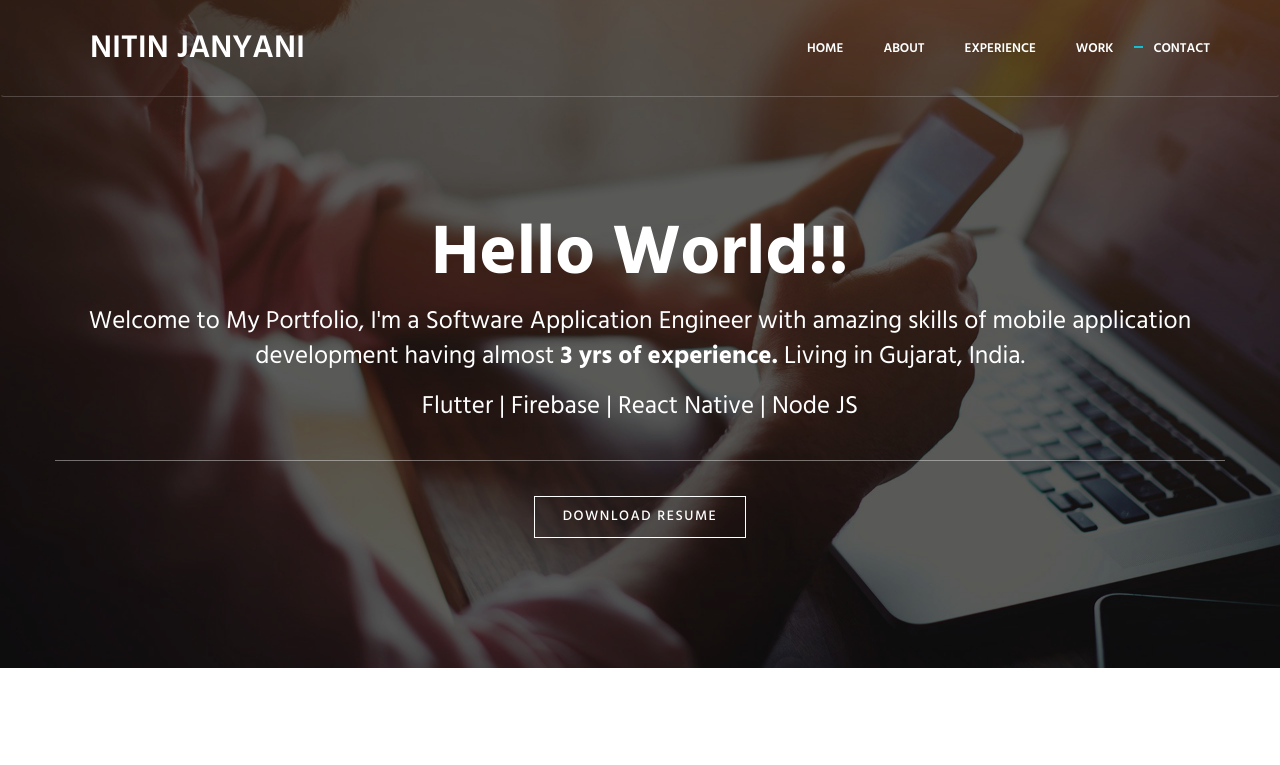
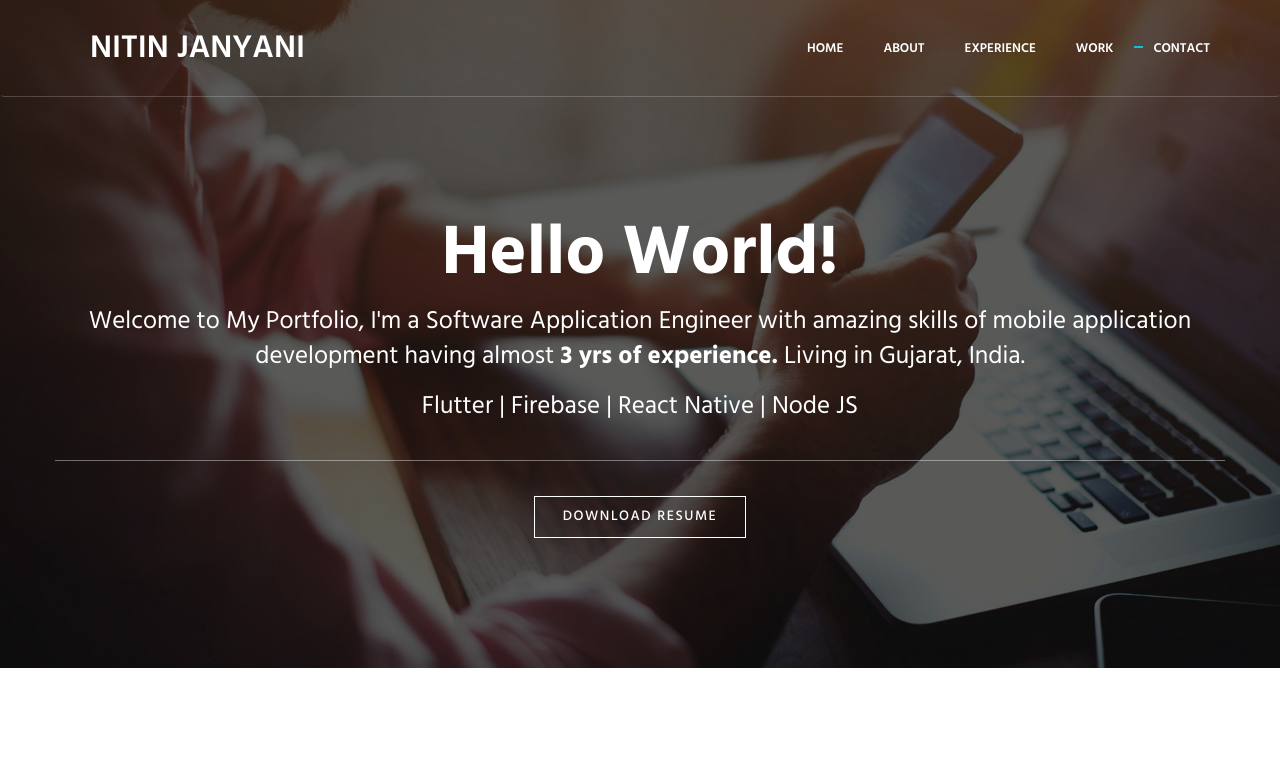
Before and after one commit to NTJ3/nitinjanyani, a website: page docs/index.html in a window 1280 px wide. Shown: the top 765 px of the page. Drawn offline with Linux system fonts and the light colour scheme.

Commit message:
add changes

```diff
--- a/docs/index.html
+++ b/docs/index.html
@@ -85,7 +85,7 @@
                 <div class="row">
                     <!-- <div class="col-sm-6"> -->
                         <div class="promo-block-divider">
-                            <h1 class="promo-block-title">Hello World!!</h1>
+                            <h1 class="promo-block-title">Hello World!</h1>
                             <p class="promo-block-text">Welcome to My Portfolio, I'm a Software Application Engineer with amazing skills of mobile application development having almost <b>3 yrs of experience.</b> Living in Gujarat, India.</p>
                             <p class="promo-block-text">Flutter | Firebase | React Native | Node JS</b></p>
                             <!-- <div style="height: 50px;width: 55px; flex-direction: row; display: flex; align-tracks: inherit;"> -->
```
